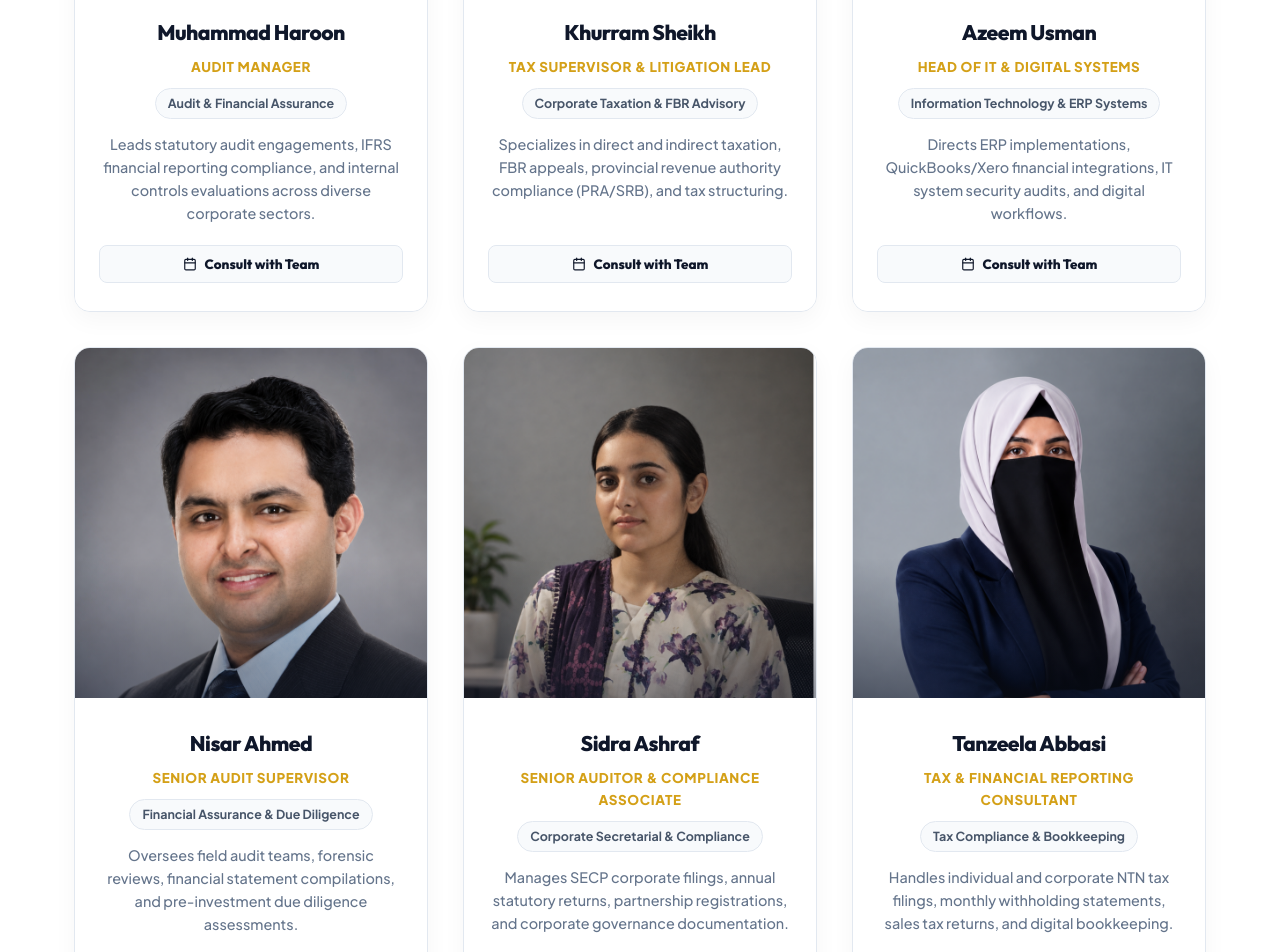
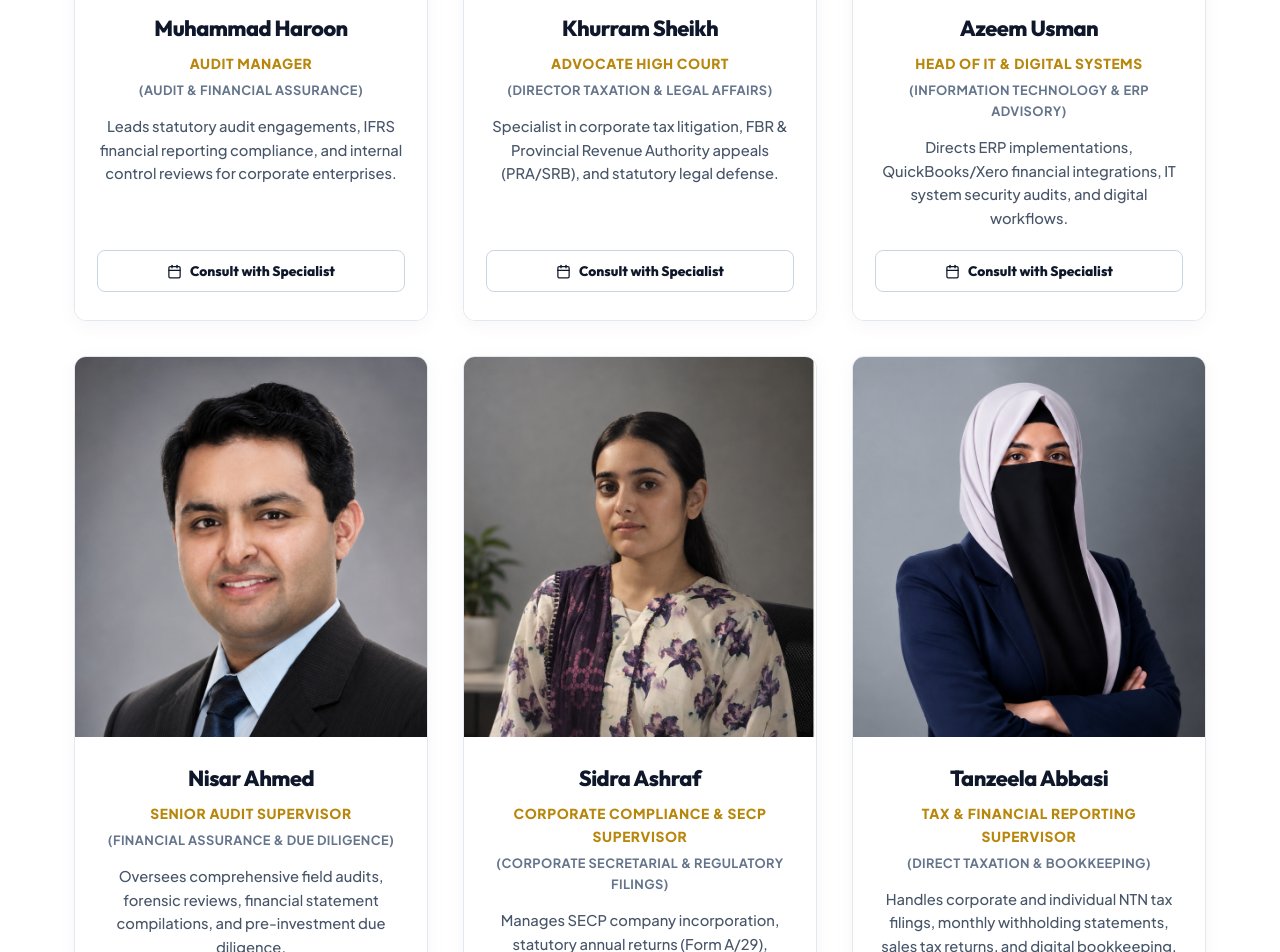
Before and after one commit to Hassan-zubair-ch/kinzei, a React (Vite) app in the folder client/: page /team in a window 1280 px wide. Shown: the part 940-1892 px from the top of the page. Built offline with nearby package versions, Linux system fonts and the light colour scheme.

Commit message:
Refine team cards with clean institutional layout and connect dedicated detail pages for all 4 hero feature boxes

```diff
--- a/client/src/pages/Home.jsx
+++ b/client/src/pages/Home.jsx
@@ -303,7 +303,7 @@ export default function Home({ onOpenSchedule }) {
                 Accurate accounting and financial reporting services to support informed decision-making and business growth.
               </p>
               <Link
-                to="/services?country=pk"
+                to="/services/detail/accounting-financial-reporting"
                 style={{
                   color: '#FCD34D',
                   fontSize: '0.86rem',
--- a/client/src/pages/OurTeam.jsx
+++ b/client/src/pages/OurTeam.jsx
@@ -8,28 +8,29 @@ import {
 export default function OurTeam({ onOpenSchedule }) {
   const navigate = useNavigate();
 
+  const phoneNumber = "923034063970";
+  const defaultMessage = encodeURIComponent("Hello Kinzei Consultants, I would like to consult with your specialized advisory team.");
+  const whatsappUrl = `https://wa.me/${phoneNumber}?text=${defaultMessage}`;
+
   const teamMembers = [
     {
       name: "Muhammad Haroon",
       designation: "AUDIT MANAGER",
       department: "Audit & Financial Assurance",
-      qualifications: "CPA / CA Associate (ex-Audit Lead)",
-      bio: "Leads statutory audit engagements, IFRS financial reporting compliance, and internal controls evaluations across diverse corporate sectors.",
+      bio: "Leads statutory audit engagements, IFRS financial reporting compliance, and internal control reviews for corporate enterprises.",
       image: "/team/muhammad-haroon.png"
     },
     {
       name: "Khurram Sheikh",
-      designation: "TAX SUPERVISOR & LITIGATION LEAD",
-      department: "Corporate Taxation & FBR Advisory",
-      qualifications: "Advocate High Court / Tax Specialist",
-      bio: "Specializes in direct and indirect taxation, FBR appeals, provincial revenue authority compliance (PRA/SRB), and tax structuring.",
+      designation: "ADVOCATE HIGH COURT",
+      department: "Director Taxation & Legal Affairs",
+      bio: "Specialist in corporate tax litigation, FBR & Provincial Revenue Authority appeals (PRA/SRB), and statutory legal defense.",
       image: "/team/khurram-sheikh.png"
     },
     {
       name: "Azeem Usman",
       designation: "HEAD OF IT & DIGITAL SYSTEMS",
-      department: "Information Technology & ERP Systems",
-      qualifications: "BS-IT / Cloud Infrastructure Specialist",
+      department: "Information Technology & ERP Advisory",
       bio: "Directs ERP implementations, QuickBooks/Xero financial integrations, IT system security audits, and digital workflows.",
       image: "/team/azeem-usman.png"
     },
@@ -37,24 +38,21 @@ export default function OurTeam({ onOpenSchedule }) {
       name: "Nisar Ahmed",
       designation: "SENIOR AUDIT SUPERVISOR",
       department: "Financial Assurance & Due Diligence",
-      qualifications: "Senior Auditor / Financial Analyst",
-      bio: "Oversees field audit teams, forensic reviews, financial statement compilations, and pre-investment due diligence assessments.",
+      bio: "Oversees comprehensive field audits, forensic reviews, financial statement compilations, and pre-investment due diligence.",
       image: "/team/nisar-ahmed.png"
     },
     {
       name: "Sidra Ashraf",
-      designation: "SENIOR AUDITOR & COMPLIANCE ASSOCIATE",
-      department: "Corporate Secretarial & Compliance",
-      qualifications: "M.Com / Corporate Compliance Associate",
-      bio: "Manages SECP corporate filings, annual statutory returns, partnership registrations, and corporate governance documentation.",
+      designation: "CORPORATE COMPLIANCE & SECP SUPERVISOR",
+      department: "Corporate Secretarial & Regulatory Filings",
+      bio: "Manages SECP company incorporation, statutory annual returns (Form A/29), director changes, and regulatory documentation.",
       image: "/team/sidra-ashraf.png"
     },
     {
       name: "Tanzeela Abbasi",
-      designation: "TAX & FINANCIAL REPORTING CONSULTANT",
-      department: "Tax Compliance & Bookkeeping",
-      qualifications: "B.Com / Tax Advisory Associate",
-      bio: "Handles individual and corporate NTN tax filings, monthly withholding statements, sales tax returns, and digital bookkeeping.",
+      designation: "TAX & FINANCIAL REPORTING SUPERVISOR",
+      department: "Direct Taxation & Bookkeeping",
+      bio: "Handles corporate and individual NTN tax filings, monthly withholding statements, sales tax returns, and digital bookkeeping.",
       image: "/team/tanzeela-abbasi.png"
     }
   ];
@@ -65,13 +63,13 @@ export default function OurTeam({ onOpenSchedule }) {
       {/* 1. HERO BANNER */}
       <section style={{
         backgroundColor: '#FFFFFF',
-        padding: '75px 0 45px 0',
+        padding: '80px 0 50px 0',
         textAlign: 'center'
       }}>
-        <div className="container" style={{ maxWidth: '860px' }}>
+        <div className="container" style={{ maxWidth: '880px' }}>
 
           <div style={{
-            fontSize: '1.08rem',
+            fontSize: '1.1rem',
             color: '#D4A017',
             fontStyle: 'italic',
             fontWeight: 700,
@@ -94,7 +92,7 @@ export default function OurTeam({ onOpenSchedule }) {
 
           {/* Accent Line */}
           <div style={{
-            width: '120px',
+            width: '130px',
             height: '4px',
             borderRadius: '4px',
             background: 'linear-gradient(90deg, #D4A017 0%, #10B981 100%)',
@@ -115,7 +113,7 @@ export default function OurTeam({ onOpenSchedule }) {
       </section>
 
       {/* 2. TEAM MEMBERS GRID */}
-      <section style={{ padding: '30px 0 90px 0', backgroundColor: '#FFFFFF' }}>
+      <section style={{ padding: '20px 0 95px 0', backgroundColor: '#FFFFFF' }}>
         <div className="container" style={{ maxWidth: '1180px' }}>
 
           <div
@@ -129,23 +127,23 @@ export default function OurTeam({ onOpenSchedule }) {
             {teamMembers.map((member, idx) => (
               <div
                 key={idx}
-                className="interactive-card team-card"
+                className="team-card-corporate"
                 style={{
                   backgroundColor: '#FFFFFF',
-                  borderRadius: '16px',
+                  borderRadius: '12px',
                   border: '1.5px solid #E2E8F0',
                   overflow: 'hidden',
-                  boxShadow: '0 8px 24px rgba(0, 0, 0, 0.04)',
+                  boxShadow: '0 4px 20px rgba(0, 0, 0, 0.04)',
                   display: 'flex',
                   flexDirection: 'column',
                   transition: 'all 0.3s cubic-bezier(0.4, 0, 0.2, 1)'
                 }}
               >
-                {/* Member Portrait Image */}
+                {/* Member Portrait Image Container */}
                 <div style={{
                   width: '100%',
-                  height: '350px',
-                  backgroundColor: '#F1F5F9',
+                  height: '380px',
+                  backgroundColor: '#F8FAFC',
                   overflow: 'hidden',
                   position: 'relative'
                 }}>
@@ -157,24 +155,17 @@ export default function OurTeam({ onOpenSchedule }) {
                       width: '100%',
                       height: '100%',
                       objectFit: 'cover',
-                      objectPosition: 'top center',
+                      objectPosition: 'center 12%',
                       display: 'block',
                       transition: 'transform 0.4s ease'
                     }}
-                    className="team-img-hover"
+                    className="team-img-portrait"
                   />
-                  {/* Subtle Gradient at Bottom of Image */}
-                  <div style={{
-                    position: 'absolute',
-                    inset: 0,
-                    background: 'linear-gradient(to top, rgba(15, 23, 42, 0.45) 0%, transparent 40%)',
-                    pointerEvents: 'none'
-                  }} />
                 </div>
 
                 {/* Member Details */}
                 <div style={{
-                  padding: '28px 24px',
+                  padding: '24px 22px 28px 22px',
                   textAlign: 'center',
                   display: 'flex',
                   flexDirection: 'column',
@@ -184,7 +175,7 @@ export default function OurTeam({ onOpenSchedule }) {
 
                   {/* Name */}
                   <h3 style={{
-                    fontSize: '1.32rem',
+                    fontSize: '1.36rem',
                     fontWeight: 800,
                     color: '#0F172A',
                     marginBottom: '6px',
@@ -195,36 +186,32 @@ export default function OurTeam({ onOpenSchedule }) {
 
                   {/* Designation */}
                   <div style={{
-                    fontSize: '0.84rem',
+                    fontSize: '0.86rem',
                     fontWeight: 800,
-                    color: '#D4A017',
+                    color: '#B8860B',
                     letterSpacing: '0.6px',
                     textTransform: 'uppercase',
-                    marginBottom: '10px'
+                    marginBottom: '4px'
                   }}>
                     {member.designation}
                   </div>
 
-                  {/* Department Tag */}
+                  {/* Department Subtitle */}
                   <div style={{
-                    fontSize: '0.78rem',
+                    fontSize: '0.8rem',
                     fontWeight: 700,
-                    color: '#475569',
-                    backgroundColor: '#F8FAFC',
-                    padding: '4px 12px',
-                    borderRadius: '20px',
-                    border: '1px solid #E2E8F0',
-                    display: 'inline-block',
-                    alignSelf: 'center',
+                    color: '#64748B',
+                    textTransform: 'uppercase',
+                    letterSpacing: '0.4px',
                     marginBottom: '14px'
                   }}>
-                    {member.department}
+                    ({member.department})
                   </div>
 
                   {/* Bio */}
                   <p style={{
-                    fontSize: '0.9rem',
-                    color: '#64748B',
+                    fontSize: '0.92rem',
+                    color: '#475569',
                     lineHeight: 1.6,
                     margin: '0 0 20px 0',
                     flexGrow: 1,
@@ -233,17 +220,17 @@ export default function OurTeam({ onOpenSchedule }) {
                     {member.bio}
                   </p>
 
-                  {/* Quick Action Button */}
+                  {/* Consultation Button */}
                   <button
                     onClick={onOpenSchedule}
                     style={{
                       width: '100%',
-                      backgroundColor: '#F8FAFC',
+                      backgroundColor: '#FFFFFF',
                       color: '#0F172A',
-                      border: '1.5px solid #E2E8F0',
-                      padding: '10px 16px',
+                      border: '1.5px solid #CBD5E1',
+                      padding: '11px 16px',
                       borderRadius: '8px',
-                      fontSize: '0.84rem',
+                      fontSize: '0.86rem',
                       fontWeight: 800,
                       cursor: 'pointer',
                       display: 'flex',
@@ -258,13 +245,13 @@ export default function OurTeam({ onOpenSchedule }) {
                       e.currentTarget.style.borderColor = '#0F172A';
                     }}
                     onMouseLeave={(e) => {
-                      e.currentTarget.style.backgroundColor = '#F8FAFC';
+                      e.currentTarget.style.backgroundColor = '#FFFFFF';
                       e.currentTarget.style.color = '#0F172A';
-                      e.currentTarget.style.borderColor = '#E2E8F0';
+                      e.currentTarget.style.borderColor = '#CBD5E1';
                     }}
                   >
-                    <Calendar size={14} />
-                    <span>Consult with Team</span>
+                    <Calendar size={15} />
+                    <span>Consult with Specialist</span>
                   </button>
 
                 </div>
@@ -277,7 +264,7 @@ export default function OurTeam({ onOpenSchedule }) {
       </section>
 
       {/* 3. WHY OUR MULTI-DISCIPLINARY TEAM EXCELS */}
-      <section style={{ backgroundColor: '#0F172A', color: '#FFFFFF', padding: '80px 0' }}>
+      <section style={{ backgroundColor: '#0F172A', color: '#FFFFFF', padding: '85px 0' }}>
         <div className="container" style={{ maxWidth: '1080px' }}>
 
           <div style={{ textAlign: 'center', maxWidth: '780px', margin: '0 auto 50px auto' }}>
@@ -381,8 +368,13 @@ export default function OurTeam({ onOpenSchedule }) {
       </section>
 
       <style>{`
-        .team-card:hover .team-img-hover {
-          transform: scale(1.04);
+        .team-card-corporate:hover {
+          transform: translateY(-6px);
+          box-shadow: 0 16px 36px rgba(0, 0, 0, 0.08) !important;
+          border-color: #CBD5E1 !important;
+        }
+        .team-card-corporate:hover .team-img-portrait {
+          transform: scale(1.03);
         }
         @media (max-width: 992px) {
           .team-grid {
--- a/package.json
+++ b/package.json
@@ -4,6 +4,7 @@
   "private": true,
   "type": "module",
   "scripts": {
+    "dev": "cd client && npm run dev",
     "build": "cd client && npm install && npm run build",
     "start": "cd server && node index.js"
   },
```
Also changed, not shown: client/src/data/servicesData.js (+24 -0 lines).
